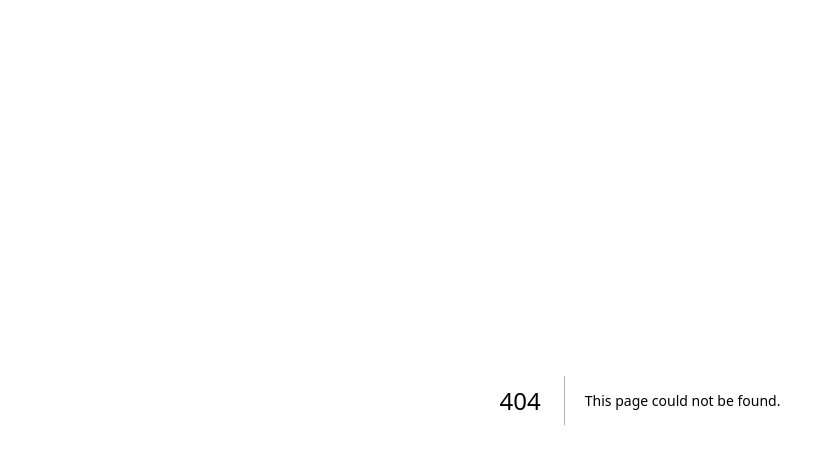
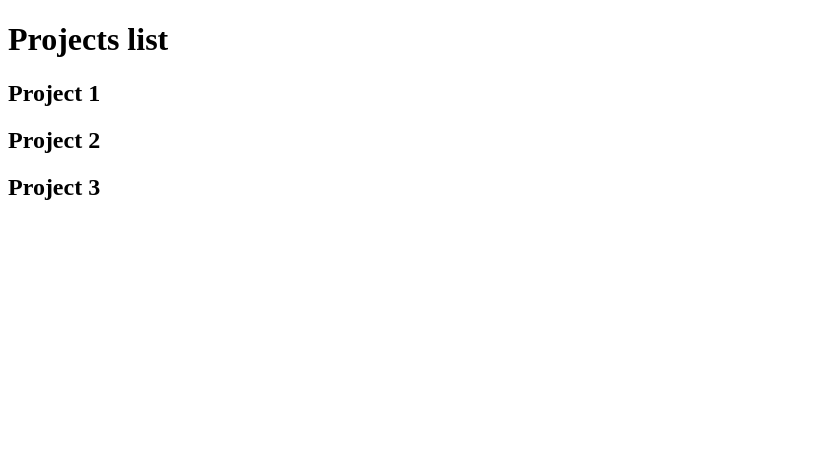
Before and after one commit to NotMarcD/hosting_website, a Next.js app: page /projects in a window 1280 px wide. Before the commit this address had no page. Shown: the top 464 px of the page, without its empty margins (0-835 px from the left). Built offline with nearby package versions, Linux system fonts and the light colour scheme.

Commit message:
Added dynamic routing for projects

```diff
--- /dev/null
+++ b/src/app/projects/page.tsx
@@ -0,0 +1,10 @@
+export default function ProductsList(){
+    return (
+    <>
+        <h1>Projects list</h1>
+        <h2>Project 1</h2>
+        <h2>Project 2</h2>
+        <h2>Project 3</h2>
+    </>
+    )
+}
```
Also changed, not shown: src/app/projects/[projectId]/page.tsx (added, +9 -0 lines).
